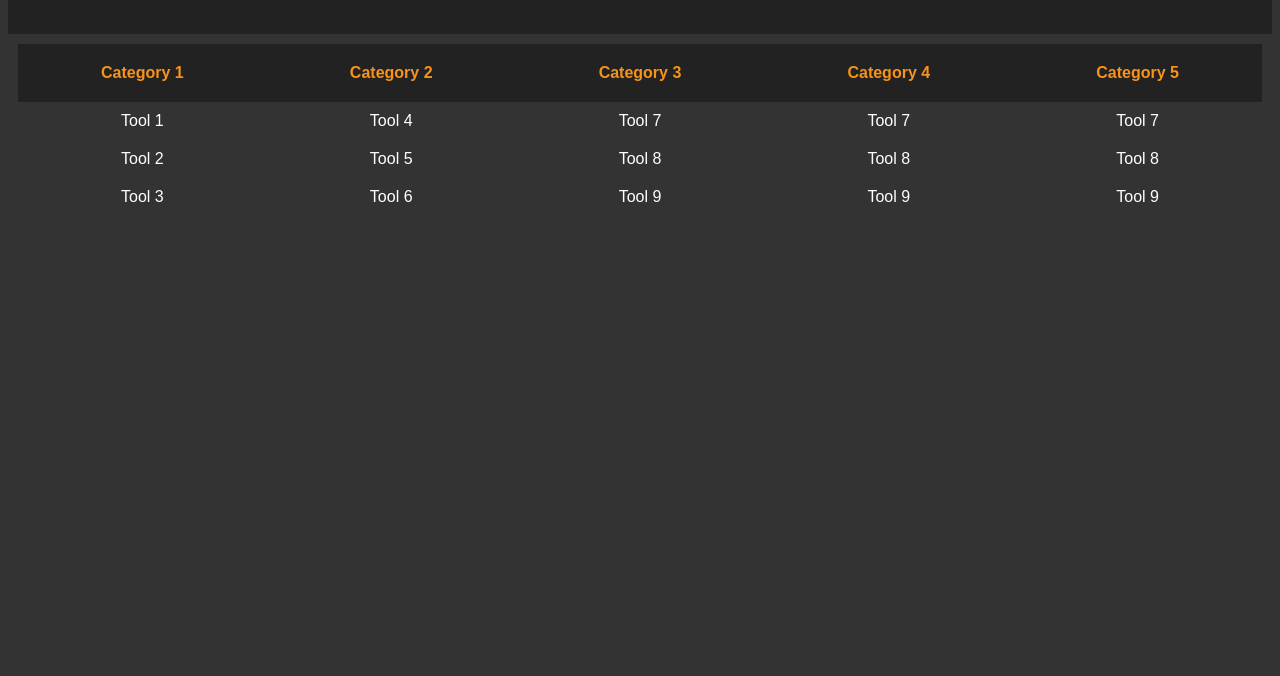
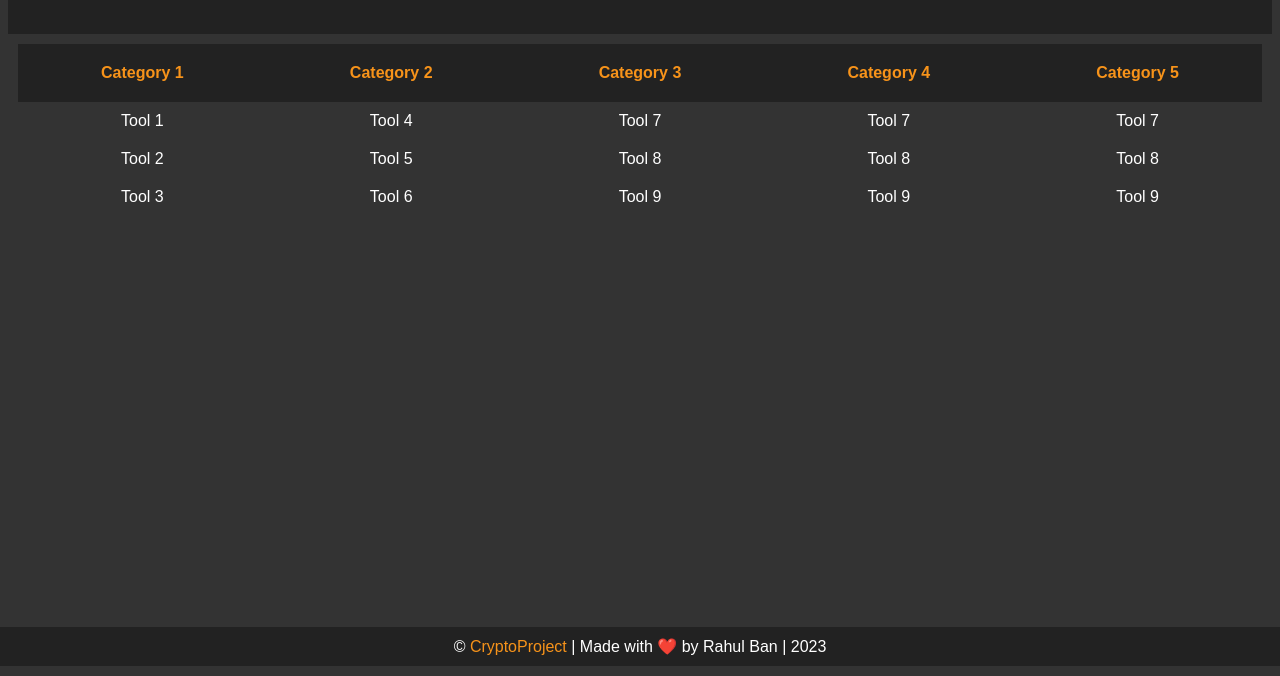
Before and after one commit to ikrahul/cryptotools, a plain HTML site: page index.html in a window 1280 px wide. Shown: the part 124-800 px from the top of the page. Drawn offline with Linux system fonts and the light colour scheme.

Commit message:
Added footer

```diff
--- a/index.html
+++ b/index.html
@@ -27,6 +27,12 @@
         </section>
     </main>
 
+    <footer>
+        <p>
+            &copy; <a href="https://yourlink.com" target="_blank">CryptoProject</a> |
+            Made with ❤️ by Rahul Ban | <span id="current-year"></span>
+        </p>
+
     <script>
         // Data in JSON format for tools
         const toolsData = [
@@ -51,7 +57,10 @@
                 tools: ["Tool 7", "Tool 8", "Tool 9"],
             },
         ];
-
+        // Get the current year and update the "current-year" span
+        const currentYearElement = document.getElementById("current-year");
+        const currentYear = new Date().getFullYear();
+        currentYearElement.textContent = currentYear;
 // Function to generate the table dynamically
 function generateToolsTable() {
     const toolsContainer = document.getElementById("tools-container");
--- a/styles.css
+++ b/styles.css
@@ -55,3 +55,30 @@ nav ul li a {
 .tools-table {
     margin: 0 auto;
 }
+
+/* Style the footer */
+footer {
+    background-color: #222;
+    color: #fff;
+    text-align: center;
+    padding: 10px 0;
+    position: fixed;
+    bottom: 10px;
+    left: 0;
+    width: 100%;
+    z-index: 1; /* Adjust the z-index if needed */
+}
+
+footer p {
+    margin: 0;
+
+}
+
+footer a {
+    color: #f7931a;
+    text-decoration: none;
+}
+
+footer a:hover {
+    text-decoration: underline;
+}
```
